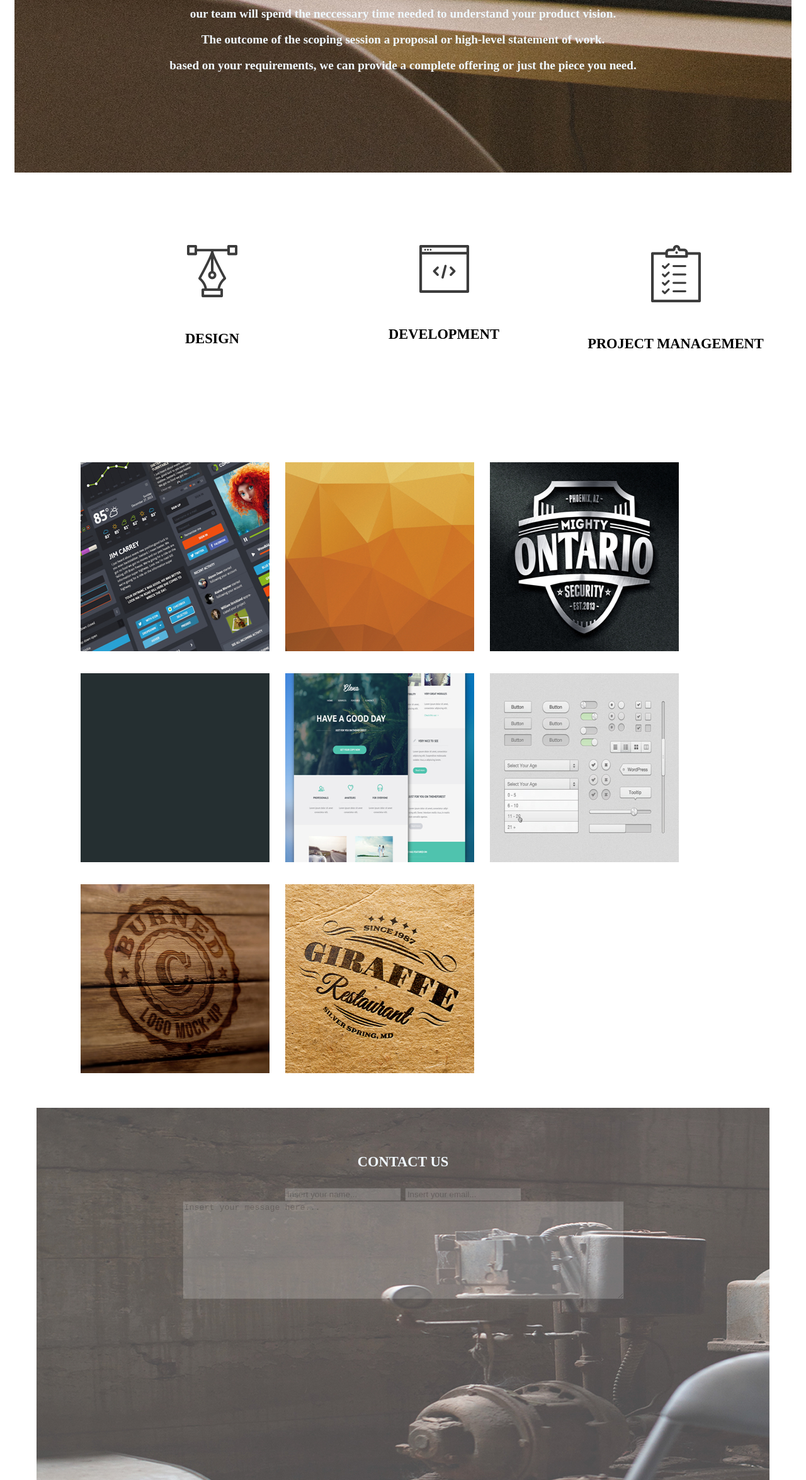
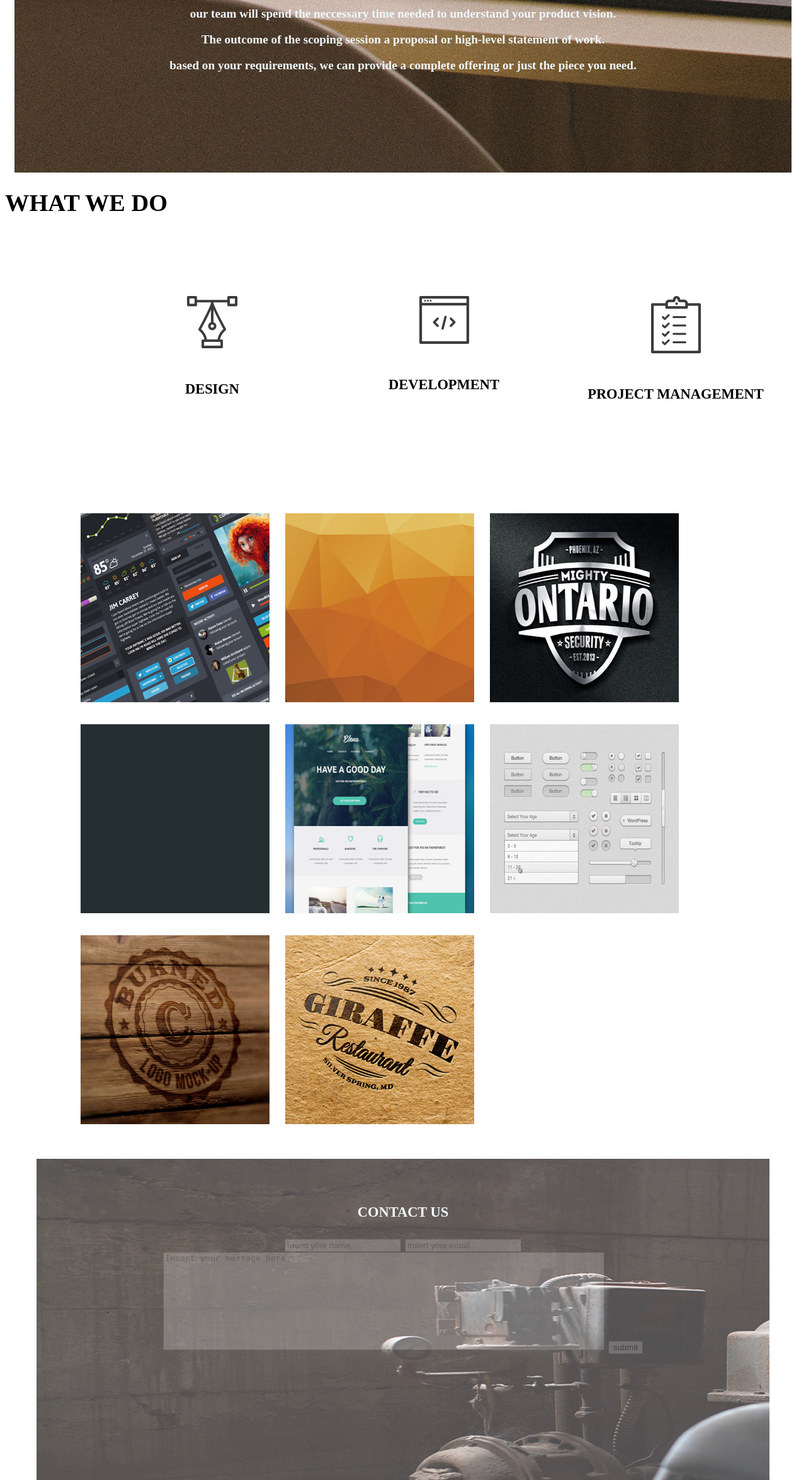
Before and after one commit to Shamibei/Delani-studio, a plain HTML site: page index.html in a window 1280 px wide. Shown: the part 1500-3850 px from the top of the page at 63% size. Drawn offline with nearby package versions, Linux system fonts and the light colour scheme; a script that the page names is missing.

Commit message:
add heading

```diff
--- a/index.html
+++ b/index.html
@@ -55,6 +55,8 @@
 </div>
 
 
+<h1>WHAT WE DO</h1>
+
 <div id="whatwedo">
 
 
@@ -110,6 +112,7 @@
             placeholder="Insert your message here..."
             required
           ></textarea>
+          <input type="submit"  id="submit" name="submit" value="submit"/>
         </div>
       </div>
 
```
